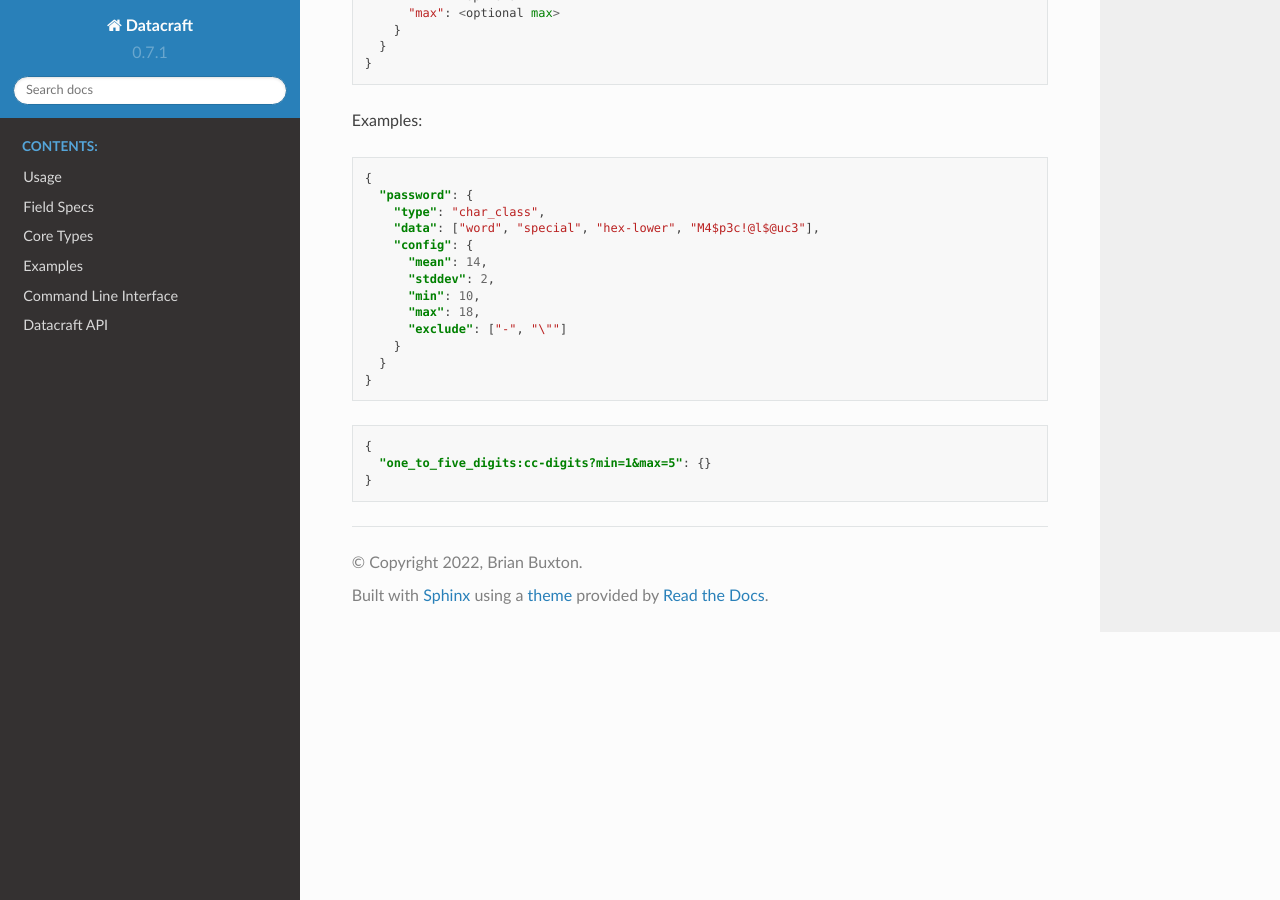
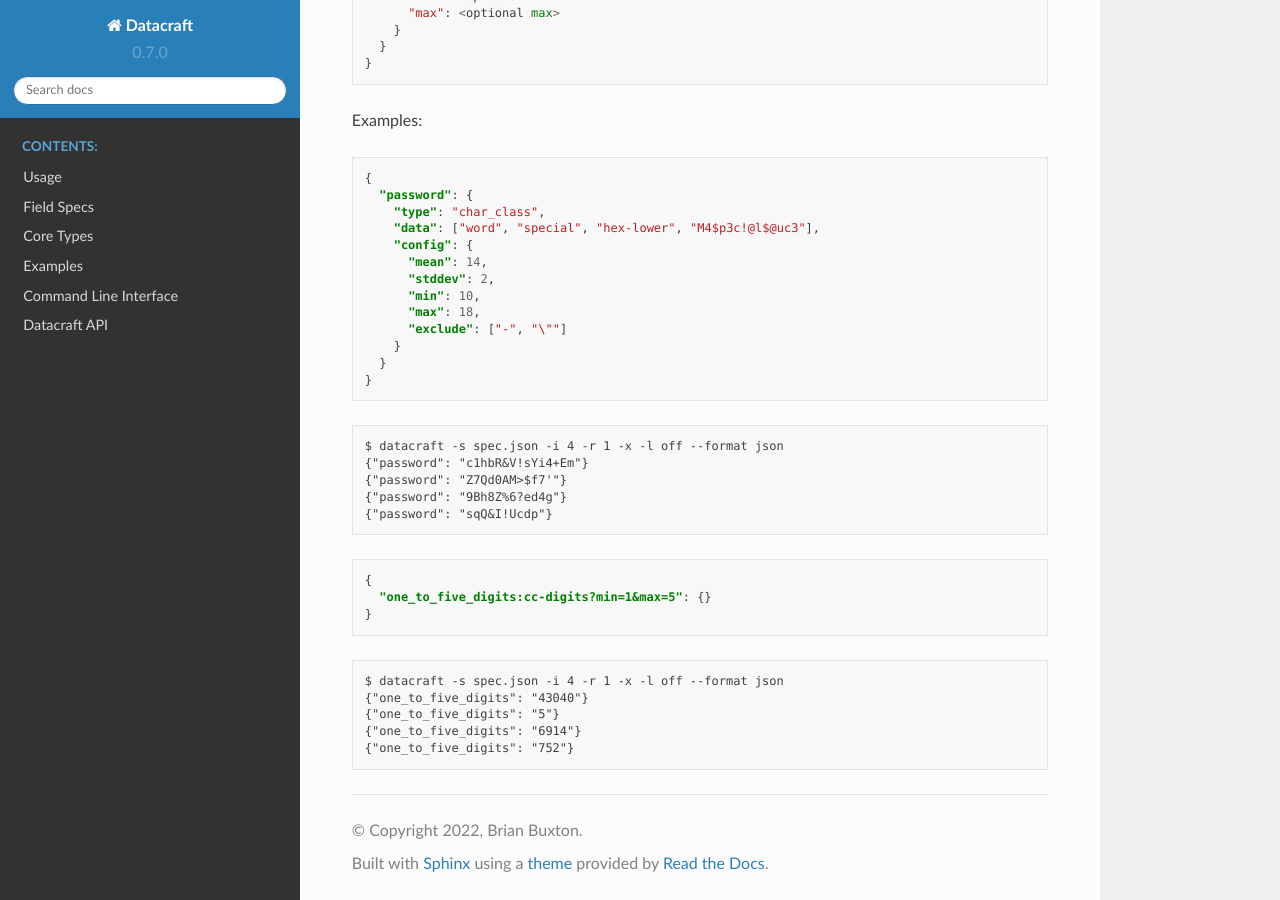
Before and after one commit to bbux-dev/datacraft, a Sphinx documentation site: the page built from docs/source/types/char_class.rst, in a window 1280 px wide and 900 px high, scrolled down 1216 px. Built offline with Sphinx 7.4.7 and the Read the Docs theme 2.0.0, drawn with Linux system fonts in a browser that asks for light colours.

Commit message:
Added output examples for some types
Reverted to version 0.7.0 as these are doc changes only

```diff
--- a/docs/source/conf.py
+++ b/docs/source/conf.py
@@ -9,7 +9,7 @@ copyright = '2022, Brian Buxton'
 author = 'Brian Buxton'
 
 release = '0.7'
-version = '0.7.1'
+version = '0.7.0'
 
 # -- General configuration
 
--- a/docs/source/types/char_class.rst
+++ b/docs/source/types/char_class.rst
@@ -88,8 +88,25 @@ Examples:
       }
     }
 
+.. code-block:: text
+
+    $ datacraft -s spec.json -i 4 -r 1 -x -l off --format json
+    {"password": "c1hbR&V!sYi4+Em"}
+    {"password": "Z7Qd0AM>$f7'"}
+    {"password": "9Bh8Z%6?ed4g"}
+    {"password": "sqQ&I!Ucdp"}
+
+
 .. code-block:: json
 
     {
       "one_to_five_digits:cc-digits?min=1&max=5": {}
     }
+
+.. code-block:: text
+
+    $ datacraft -s spec.json -i 4 -r 1 -x -l off --format json
+    {"one_to_five_digits": "43040"}
+    {"one_to_five_digits": "5"}
+    {"one_to_five_digits": "6914"}
+    {"one_to_five_digits": "752"}
--- a/setup.cfg
+++ b/setup.cfg
@@ -1,6 +1,6 @@
 [metadata]
 name = datacraft
-version = 0.7.1
+version = 0.7.0
 description = Data Generation Through Specification
 long_description = file: README.md
 long_description_content_type = text/markdown; charset=UTF-8
```
Also changed, not shown: docs/source/types/calculate.rst (+4 -6 lines), docs/source/types/replace.rst (+16 -0 lines), docs/source/types/sample.rst (+7 -0 lines).
